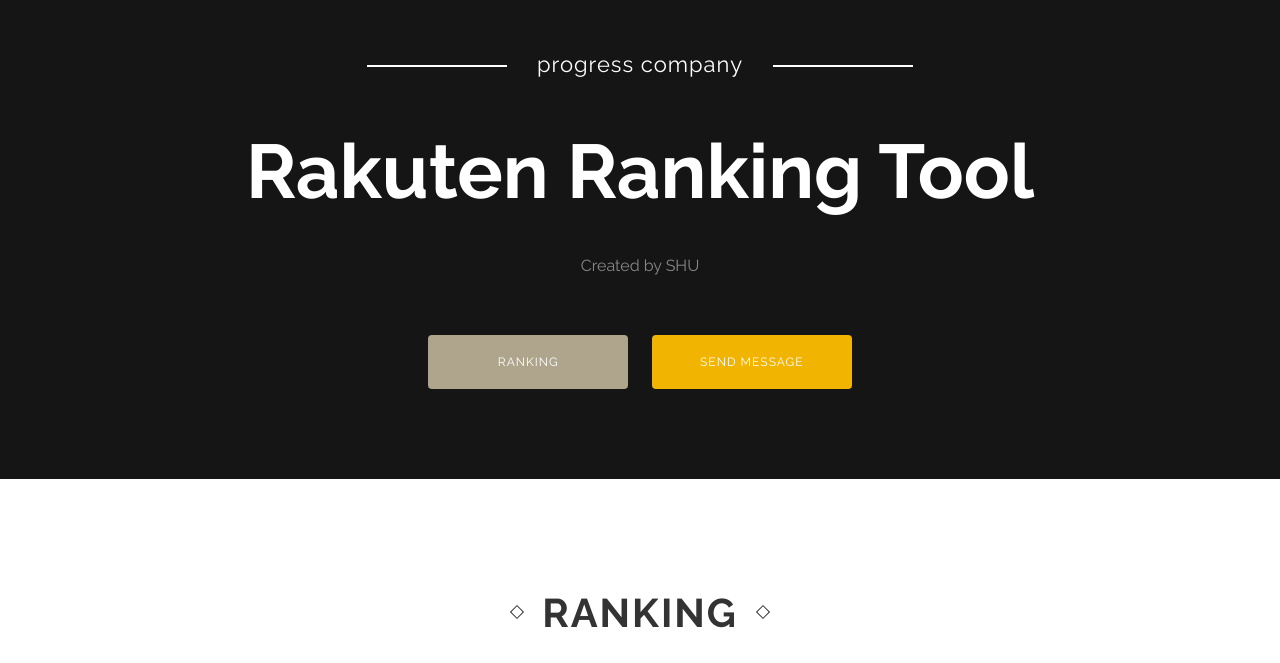
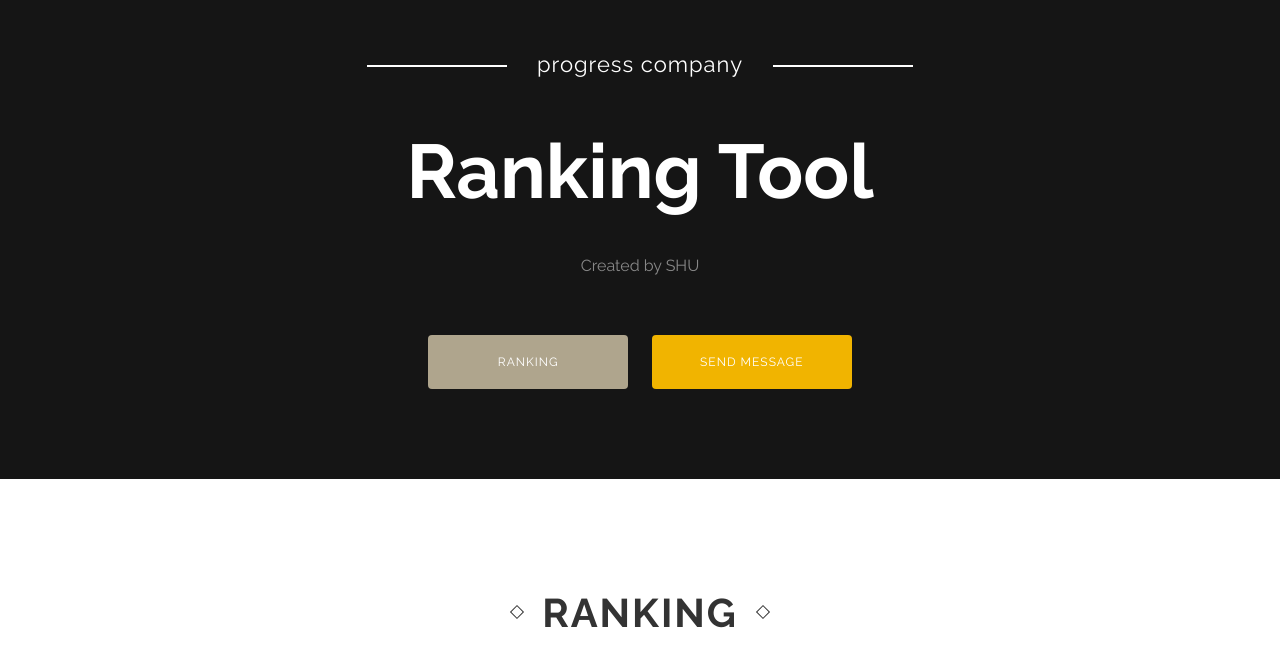
Before and after one commit to progresscompany/progresscompany.github.io, a plain HTML site: page index.html in a window 1280 px wide. Shown: the part 119-782 px from the top of the page. Drawn offline with Linux system fonts and the light colour scheme; no server answers.

Commit message:
Update index.html

```diff
--- a/index.html
+++ b/index.html
@@ -12,7 +12,7 @@
 <body>
   <header class="header">
     <p class="site-title-sub">progress company</p>
-    <h1 class="site-title">Rakuten Ranking Tool</h1>
+    <h1 class="site-title">Ranking Tool</h1>
     <p class="site-description">Created by SHU</p>
     <div class="buttons">
       <a class="button" href="#about">RANKING</a>
```
